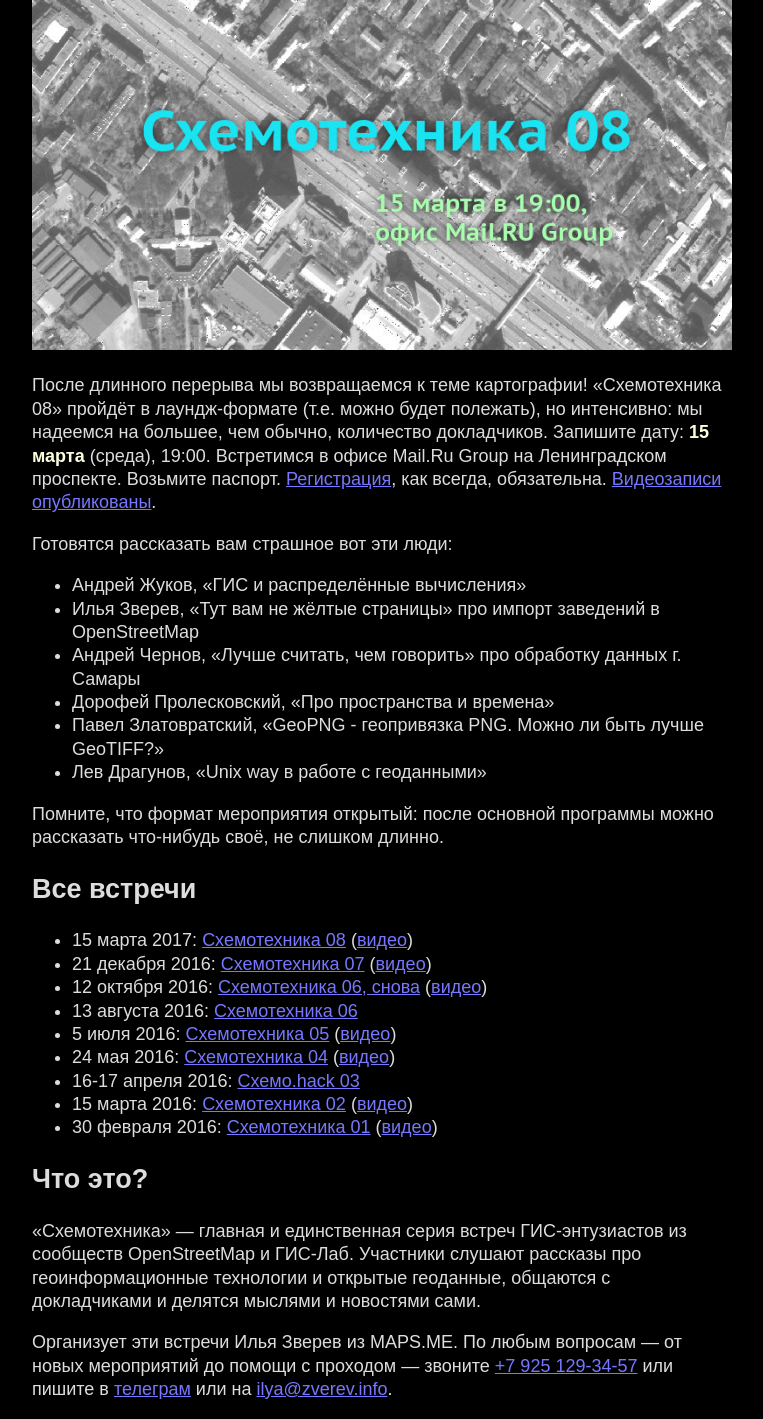
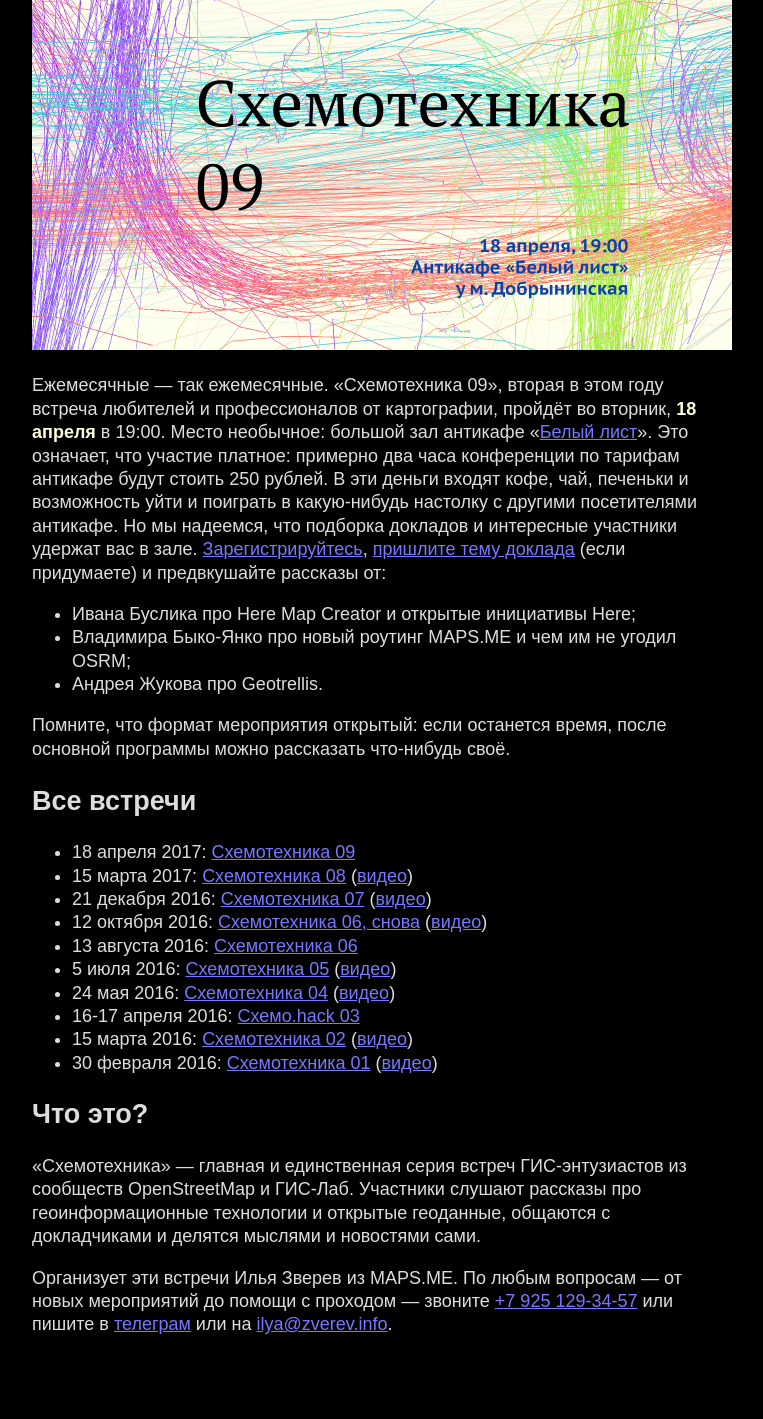
Before and after one commit to Zverik/schemotechnika, a Jekyll site: the page built from index.md, in a window 1280 px wide. Shown: the whole page, without its empty margins (258-1021 px from the left). Built offline with Jekyll 4.4.1, drawn with Linux system fonts in a browser that asks for light colours; after the commit the page ends 1355 px from its top, so only the background shows below that.

Commit message:
Схемотехника 09

```diff
--- a/_layouts/home.html
+++ b/_layouts/home.html
@@ -3,6 +3,7 @@
   <head>
     <meta charset="utf-8">
     <title>{{ page.title }}</title>
+    <link rel="shortcut icon" type="image/x-icon" href="/favicon.ico">
     <link rel="stylesheet" type="text/css" href="schemo.css">
     {% feed_meta %}
   </head>
--- a/_layouts/post.html
+++ b/_layouts/post.html
@@ -3,6 +3,7 @@
   <head>
     <meta charset="utf-8">
     <title>{{ page.title }}</title>
+    <link rel="shortcut icon" type="image/x-icon" href="/favicon.ico">
     <link rel="stylesheet" type="text/css" href="/schemo.css">
   </head>
   <body>
--- /dev/null
+++ b/_posts/2017-03-23-schemo09.md
@@ -0,0 +1,13 @@
+---
+layout: post
+title: Схемотехника 09
+evdate: 18 апреля 2017
+image: schemo09-1400px-nq8.png
+---
+Ежемесячные — так ежемесячные. «Схемотехника 09», вторая в этом году встреча любителей и профессионалов от картографии, пройдёт во вторник, **18 апреля** в 19:00. Место необычное: большой зал антикафе «[Белый лист](http://www.belylist.ru/)». Это означает, что участие платное: примерно два часа конференции по тарифам антикафе будут стоить 250 рублей. В эти деньги входят кофе, чай, печеньки и возможность уйти и поиграть в какую-нибудь настолку с другими посетителями антикафе. Но мы надеемся, что подборка докладов и интересные участники удержат вас в зале. [Зарегистрируйтесь](https://iz.timepad.ru/event/465403/), [пришлите тему доклада](mailto:ilya@zverev.info) (если придумаете) и предвкушайте рассказы от:
+
+* Ивана Буслика про Here Map Creator и открытые инициативы Here;
+* Владимира Быко-Янко про новый роутинг MAPS.ME и чем им не угодил OSRM;
+* Андрея Жукова про Geotrellis.
+
+Помните, что формат мероприятия открытый: если останется время, после основной программы можно рассказать что-нибудь своё.
```
Also changed, not shown: favicon.ico (added), logos/schemo09-1400px-nq8.png (added).
